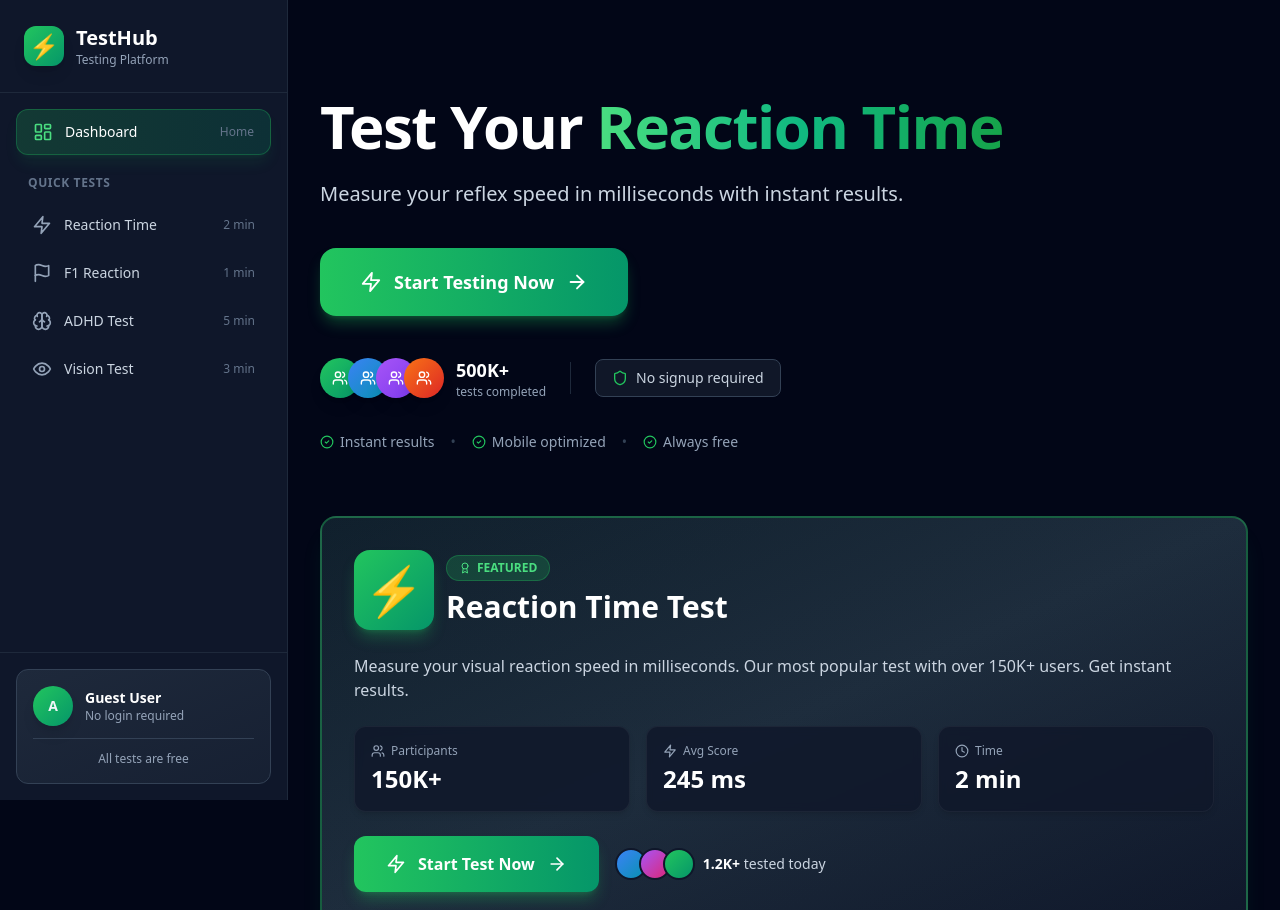
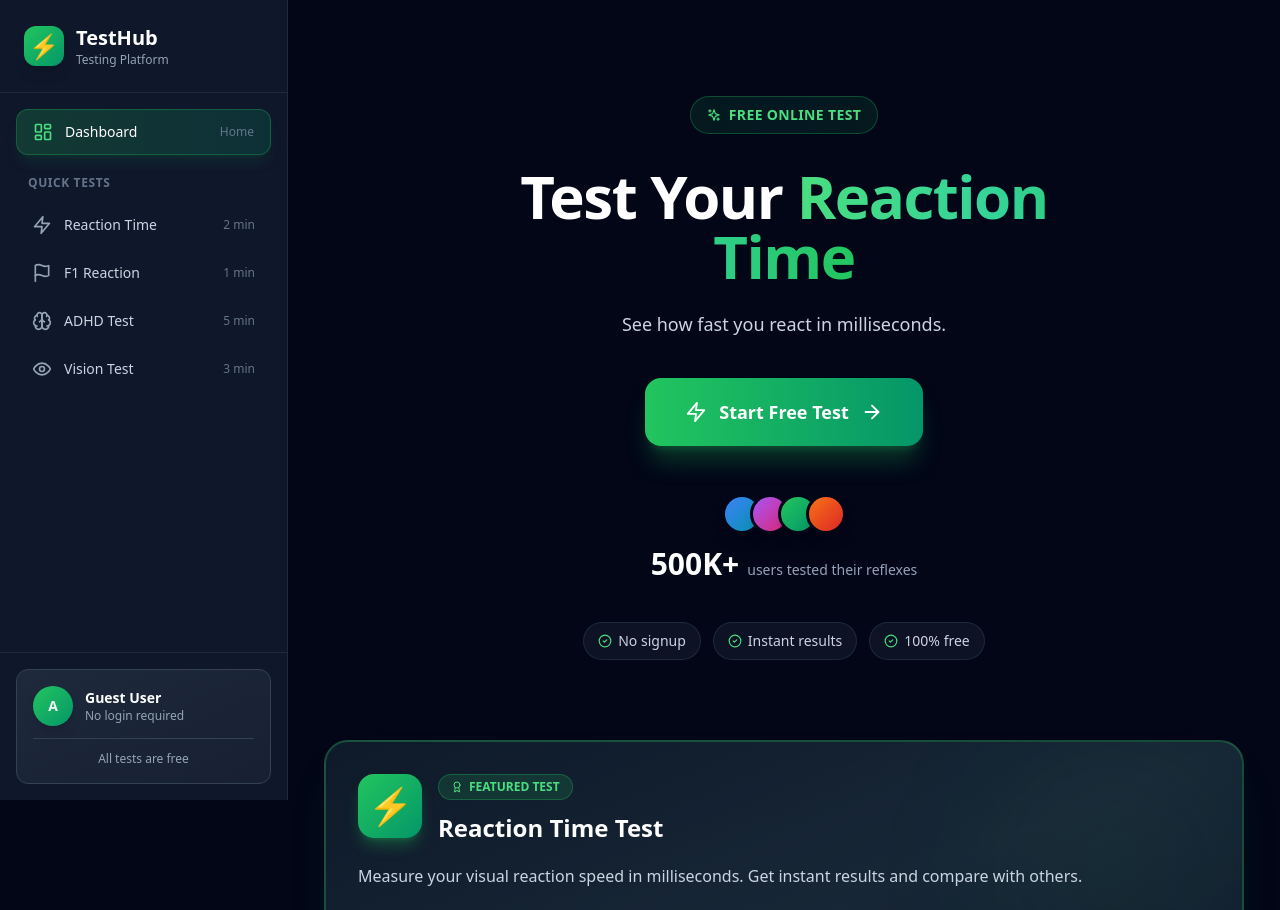
Before and after one commit to tevzadze500/test, a React (Vite) app: page / in a window 1280 px wide. Shown: the top 910 px of the page. Built offline with nearby package versions, Linux system fonts and the light colour scheme.

Commit message:
fix routing vercel

```diff
--- a/src/components/FeaturedTest.jsx
+++ b/src/components/FeaturedTest.jsx
@@ -1,6 +1,6 @@
 import React from 'react';
 import { Link } from 'react-router-dom';
-import { Zap, Users, Clock, ArrowRight, Award } from 'lucide-react';
+import { Zap, Users, Clock, ArrowRight, Award, TrendingUp } from 'lucide-react';
 
 const FeaturedTest = ({ test }) => {
   // Get the route for the test
@@ -13,87 +13,90 @@ const FeaturedTest = ({ test }) => {
   const testRoute = getTestRoute(test.id);
 
   return (
+    <div className="px-1">
       <Link
         to={testRoute}
-      className="group relative bg-gradient-to-br from-slate-900 via-slate-800 to-slate-900 border-2 border-green-500/40 rounded-2xl p-6 sm:p-8 cursor-pointer overflow-hidden hover:border-green-500/70 transition-all duration-300 block shadow-xl shadow-green-500/10 hover:shadow-2xl hover:shadow-green-500/20 hover:scale-[1.01]"
+        className="group relative bg-gradient-to-br from-slate-900/90 via-slate-800/80 to-slate-900/90 border-2 border-green-500/30 rounded-2xl sm:rounded-3xl p-6 sm:p-8 cursor-pointer overflow-hidden hover:border-green-500/60 transition-all duration-300 block shadow-2xl shadow-green-500/10 hover:shadow-green-500/20 hover:scale-[1.01] active:scale-[0.99]"
       >
-      {/* Background Glow Effect */}
-      <div className="absolute inset-0 bg-gradient-to-br from-green-500/10 via-emerald-500/5 to-transparent opacity-50 group-hover:opacity-100 transition-opacity duration-300" />
-      <div className="absolute inset-0 bg-gradient-radial from-green-500/5 via-transparent to-transparent opacity-0 group-hover:opacity-100 transition-opacity duration-500" />
+        {/* Background Glow Effect - Subtle & Premium */}
+        <div className="absolute inset-0 bg-gradient-to-br from-green-500/5 via-emerald-500/5 to-transparent opacity-60 group-hover:opacity-100 transition-opacity duration-500" />
+        <div className="absolute top-0 right-0 w-64 h-64 bg-green-500/5 rounded-full blur-3xl group-hover:bg-green-500/10 transition-all duration-700" />
 
         {/* Content */}
         <div className="relative z-10">
-        {/* Mobile-Optimized Header */}
-        <div className="flex flex-col sm:flex-row sm:items-center gap-4 mb-5 sm:mb-6">
-          <div className="flex items-center gap-3">
-            <div className="w-16 h-16 sm:w-20 sm:h-20 rounded-2xl bg-gradient-to-br from-green-500 to-emerald-600 flex items-center justify-center text-4xl sm:text-5xl shadow-lg shadow-green-500/30 shrink-0">
+          {/* Header - Icon + Badge + Title */}
+          <div className="flex items-start gap-4 mb-5">
+            {/* Icon */}
+            <div className="w-14 h-14 sm:w-16 sm:h-16 rounded-2xl bg-gradient-to-br from-green-500 to-emerald-600 flex items-center justify-center text-3xl sm:text-4xl shadow-lg shadow-green-500/30 shrink-0 group-hover:scale-110 transition-transform duration-300">
               {test.icon}
             </div>
-            <div className="flex-1">
-              <div className="flex items-center gap-2 mb-2">
-                <span className="inline-flex items-center gap-1.5 px-3 py-1 bg-green-500/20 text-green-400 text-xs font-bold rounded-full border border-green-500/30">
+
+            {/* Title + Badge */}
+            <div className="flex-1 min-w-0">
+              <div className="inline-flex items-center gap-1.5 px-3 py-1 bg-green-500/15 text-green-400 text-[10px] sm:text-xs font-bold rounded-full border border-green-500/30 mb-3">
                 <Award size={12} />
-                  FEATURED
-                </span>
+                <span>FEATURED TEST</span>
               </div>
-              <h2 className="text-xl sm:text-2xl md:text-3xl font-bold text-white">
+              <h2 className="text-xl sm:text-2xl font-bold text-white leading-tight">
                 {test.name}
               </h2>
             </div>
           </div>
-        </div>
 
-        <p className="text-sm sm:text-base text-dark-300 mb-5 sm:mb-6 leading-relaxed">
-          {test.description}. Our most popular test with over {test.stats.participants} users. Get instant results.
+          {/* Short Description - Reduced Length */}
+          <p className="text-sm sm:text-base text-dark-300 mb-6 leading-relaxed">
+            {test.description}. Get instant results and compare with others.
           </p>
 
-        {/* Stats Grid - Mobile Optimized */}
-        <div className="grid grid-cols-3 gap-3 sm:gap-4 mb-5 sm:mb-6">
-          <div className="bg-slate-900/80 backdrop-blur-sm rounded-xl p-3 sm:p-4 border border-white/5 shadow-md">
-            <div className="flex items-center gap-1.5 text-dark-400 text-xs mb-1">
-              <Users size={14} className="shrink-0" />
-              <span className="hidden sm:inline">Participants</span>
-              <span className="sm:hidden">Users</span>
+          {/* Stats Grid - Compact & Clean */}
+          <div className="grid grid-cols-3 gap-3 mb-6">
+            <div className="bg-dark-900/60 backdrop-blur-sm rounded-xl p-3 sm:p-4 border border-dark-700/50">
+              <div className="flex items-center gap-1.5 text-dark-400 text-[10px] sm:text-xs mb-1.5">
+                <Users size={12} className="shrink-0" />
+                <span>Users</span>
               </div>
-            <div className="text-lg sm:text-2xl font-bold text-white">{test.stats.participants}</div>
+              <div className="text-base sm:text-xl font-bold text-white">{test.stats.participants}</div>
             </div>
-          <div className="bg-slate-900/80 backdrop-blur-sm rounded-xl p-3 sm:p-4 border border-white/5 shadow-md">
-            <div className="flex items-center gap-1.5 text-dark-400 text-xs mb-1">
-              <Zap size={14} className="shrink-0" />
-              <span className="hidden sm:inline">Avg Score</span>
-              <span className="sm:hidden">Avg</span>
+            <div className="bg-dark-900/60 backdrop-blur-sm rounded-xl p-3 sm:p-4 border border-dark-700/50">
+              <div className="flex items-center gap-1.5 text-dark-400 text-[10px] sm:text-xs mb-1.5">
+                <Zap size={12} className="shrink-0" />
+                <span>Avg</span>
               </div>
-            <div className="text-lg sm:text-2xl font-bold text-white">{test.stats.avgScore}</div>
+              <div className="text-base sm:text-xl font-bold text-white">{test.stats.avgScore}</div>
             </div>
-          <div className="bg-slate-900/80 backdrop-blur-sm rounded-xl p-3 sm:p-4 border border-white/5 shadow-md">
-            <div className="flex items-center gap-1.5 text-dark-400 text-xs mb-1">
-              <Clock size={14} className="shrink-0" />
+            <div className="bg-dark-900/60 backdrop-blur-sm rounded-xl p-3 sm:p-4 border border-dark-700/50">
+              <div className="flex items-center gap-1.5 text-dark-400 text-[10px] sm:text-xs mb-1.5">
+                <Clock size={12} className="shrink-0" />
                 <span>Time</span>
               </div>
-            <div className="text-lg sm:text-2xl font-bold text-white">{test.duration}</div>
+              <div className="text-base sm:text-xl font-bold text-white">{test.duration}</div>
             </div>
           </div>
 
-        {/* CTA - Mobile First */}
+          {/* CTA - Premium Button */}
           <div className="flex flex-col sm:flex-row items-stretch sm:items-center gap-3 sm:gap-4">
-          <button className="flex items-center justify-center gap-3 px-6 sm:px-8 py-4 bg-gradient-to-r from-green-500 to-emerald-600 hover:from-green-600 hover:to-emerald-700 rounded-xl text-white font-bold transition-all duration-300 shadow-lg shadow-green-500/30 hover:shadow-green-500/50 group-hover:scale-105 text-base touch-manipulation min-h-[56px]">
+            <button className="flex items-center justify-center gap-3 px-6 sm:px-8 py-4 sm:py-5 bg-gradient-to-r from-green-500 to-emerald-600 hover:from-green-600 hover:to-emerald-700 rounded-xl sm:rounded-2xl text-white font-bold transition-all duration-300 shadow-lg shadow-green-500/30 hover:shadow-xl hover:shadow-green-500/40 group-hover:scale-[1.02] active:scale-[0.98] text-base touch-manipulation min-h-[56px]">
               <Zap size={20} className="shrink-0" />
               <span>Start Test Now</span>
               <ArrowRight size={20} className="shrink-0 group-hover:translate-x-1 transition-transform" />
             </button>
-          <div className="flex items-center justify-center sm:justify-start gap-2 text-xs sm:text-sm text-dark-400">
-            <div className="flex -space-x-2">
-              <div className="w-8 h-8 rounded-full bg-gradient-to-br from-blue-500 to-cyan-600 border-2 border-dark-900" />
-              <div className="w-8 h-8 rounded-full bg-gradient-to-br from-purple-500 to-pink-600 border-2 border-dark-900" />
-              <div className="w-8 h-8 rounded-full bg-gradient-to-br from-green-500 to-emerald-600 border-2 border-dark-900" />
+
+            {/* Live Activity Indicator */}
+            <div className="flex items-center justify-center sm:justify-start gap-2 text-xs sm:text-sm text-dark-400 py-2">
+              <div className="flex items-center gap-2">
+                <div className="relative flex items-center justify-center">
+                  <div className="w-2 h-2 rounded-full bg-green-500 animate-pulse" />
+                  <div className="absolute w-2 h-2 rounded-full bg-green-500 animate-ping opacity-75" />
                 </div>
                 <span className="text-dark-300">
-              <strong className="text-white">1.2K+</strong> tested today
+                  <strong className="text-white font-semibold">1.2K+</strong> tested today
                 </span>
               </div>
             </div>
           </div>
+        </div>
       </Link>
+    </div>
   );
 };
 
--- a/src/components/Hero.jsx
+++ b/src/components/Hero.jsx
@@ -1,87 +1,79 @@
 import React from 'react';
 import { Link } from 'react-router-dom';
-import { Zap, ArrowRight, Users, Shield, CheckCircle2 } from 'lucide-react';
+import { Zap, ArrowRight, CheckCircle2, Sparkles } from 'lucide-react';
 
 const Hero = () => {
   return (
-    <div className="mb-12 sm:mb-16 pt-8 sm:pt-12 md:pt-16">
-      {/* Premium Hero - Mobile First */}
-      <div className="text-center lg:text-left max-w-3xl mx-auto lg:mx-0">
+    <div className="pt-8 pb-12 sm:pt-12 sm:pb-16 md:pt-16 md:pb-20 px-1">
+      {/* Premium Hero - Mobile First with Generous Spacing */}
+      <div className="text-center max-w-2xl mx-auto">
 
-        {/* Headline */}
-        <h1 className="text-3xl sm:text-4xl md:text-5xl lg:text-6xl font-bold text-white mb-5 sm:mb-6 leading-[1.15] tracking-tight">
+        {/* Top Badge - Attention Grabber */}
+        <div className="mb-6 sm:mb-8 flex justify-center animate-fade-in">
+          <div className="inline-flex items-center gap-2 px-4 py-2 bg-gradient-to-r from-green-500/10 via-emerald-500/10 to-green-500/10 border border-green-500/30 rounded-full">
+            <Sparkles size={14} className="text-green-400" />
+            <span className="text-xs sm:text-sm font-semibold text-green-400 tracking-wide">
+              FREE ONLINE TEST
+            </span>
+          </div>
+        </div>
+
+        {/* Hero Title - Ultra Clear & Dominant */}
+        <h1 className="text-[2.5rem] leading-[1.1] sm:text-5xl md:text-6xl font-bold text-white mb-5 sm:mb-6 tracking-tight px-4">
           Test Your{' '}
-          <span className="bg-gradient-to-r from-green-400 via-emerald-500 to-green-600 bg-clip-text text-transparent">
+          <span className="bg-gradient-to-r from-green-400 via-emerald-400 to-green-500 bg-clip-text text-transparent">
             Reaction Time
           </span>
         </h1>
 
-        {/* Shorter Description - Clear Separation */}
-        <p className="text-base sm:text-lg md:text-xl text-dark-300 mb-8 sm:mb-10 font-light leading-relaxed max-w-2xl mx-auto lg:mx-0">
-          Measure your reflex speed in milliseconds with instant results.
+        {/* Ultra-Short Description */}
+        <p className="text-base sm:text-lg text-dark-300 mb-8 sm:mb-10 font-normal leading-relaxed px-4">
+          See how fast you react in milliseconds.
         </p>
 
-        {/* Primary CTA - Standalone & Dominant */}
-        <div className="mb-8 sm:mb-10">
+        {/* Premium CTA - Standalone & Highly Visible */}
+        <div className="mb-10 sm:mb-12 px-4">
           <Link
-            to="#popular"
-            className="inline-flex items-center justify-center gap-3 px-8 sm:px-10 py-4 sm:py-5 bg-gradient-to-r from-green-500 to-emerald-600 hover:from-green-600 hover:to-emerald-700 rounded-xl sm:rounded-2xl text-white font-bold transition-all duration-300 shadow-lg shadow-green-500/30 hover:shadow-green-500/50 hover:shadow-2xl hover:scale-[1.02] group text-base sm:text-lg w-full sm:w-auto"
+            to="#featured"
+            className="group inline-flex items-center justify-center gap-3 w-full sm:w-auto px-8 py-5 sm:px-10 sm:py-5 bg-gradient-to-r from-green-500 to-emerald-600 hover:from-green-600 hover:to-emerald-700 rounded-2xl text-white font-bold text-base sm:text-lg transition-all duration-300 shadow-xl shadow-green-500/25 hover:shadow-2xl hover:shadow-green-500/40 hover:scale-[1.02] active:scale-[0.98]"
           >
-            <Zap size={22} className="shrink-0" />
-            <span>Start Testing Now</span>
+            <Zap size={22} className="shrink-0 group-hover:rotate-12 transition-transform" />
+            <span>Start Free Test</span>
             <ArrowRight size={22} className="shrink-0 group-hover:translate-x-1 transition-transform" />
           </Link>
         </div>
 
-        {/* Premium Social Proof Row */}
-        <div className="flex flex-col sm:flex-row items-center justify-center lg:justify-start gap-4 sm:gap-6 mb-6 sm:mb-8">
-          {/* User Avatars + Count */}
-          <div className="flex items-center gap-3">
+        {/* Social Proof - Clean & Impactful */}
+        <div className="mb-8 sm:mb-10 px-4">
+          <div className="flex flex-col items-center gap-3">
+            {/* User Avatars Stack */}
             <div className="flex -space-x-3">
-              <div className="w-10 h-10 rounded-full bg-gradient-to-br from-green-500 to-emerald-600 border-3 border-dark-950 shadow-lg flex items-center justify-center">
-                <Users size={16} className="text-white" />
-              </div>
-              <div className="w-10 h-10 rounded-full bg-gradient-to-br from-blue-500 to-cyan-600 border-3 border-dark-950 shadow-lg flex items-center justify-center">
-                <Users size={16} className="text-white" />
-              </div>
-              <div className="w-10 h-10 rounded-full bg-gradient-to-br from-purple-500 to-violet-600 border-3 border-dark-950 shadow-lg flex items-center justify-center">
-                <Users size={16} className="text-white" />
-              </div>
-              <div className="w-10 h-10 rounded-full bg-gradient-to-br from-orange-500 to-red-600 border-3 border-dark-950 shadow-lg flex items-center justify-center">
-                <Users size={16} className="text-white" />
-              </div>
+              <div className="w-10 h-10 rounded-full bg-gradient-to-br from-blue-500 to-cyan-600 border-[3px] border-dark-950 shadow-lg" />
+              <div className="w-10 h-10 rounded-full bg-gradient-to-br from-purple-500 to-pink-600 border-[3px] border-dark-950 shadow-lg" />
+              <div className="w-10 h-10 rounded-full bg-gradient-to-br from-green-500 to-emerald-600 border-[3px] border-dark-950 shadow-lg" />
+              <div className="w-10 h-10 rounded-full bg-gradient-to-br from-orange-500 to-red-600 border-[3px] border-dark-950 shadow-lg" />
             </div>
-            <div className="text-left">
-              <div className="text-white font-bold text-lg">500K+</div>
-              <div className="text-dark-400 text-xs font-medium">tests completed</div>
+            {/* Count - Big & Bold */}
+            <div className="text-center">
+              <span className="text-2xl sm:text-3xl font-bold text-white">500K+</span>
+              <span className="text-dark-400 text-sm ml-2">users tested their reflexes</span>
             </div>
-          </div>
-
-          {/* Divider */}
-          <div className="hidden sm:block w-px h-8 bg-dark-800" />
-
-          {/* Trust Badge */}
-          <div className="flex items-center gap-2 px-4 py-2 bg-dark-800/50 rounded-lg border border-dark-700">
-            <Shield size={16} className="text-green-500 shrink-0" />
-            <span className="text-dark-300 text-sm font-medium">No signup required</span>
           </div>
         </div>
 
-        {/* Simplified Benefits - Inline Text */}
-        <div className="flex flex-wrap items-center justify-center lg:justify-start gap-x-4 gap-y-2 text-sm text-dark-400">
-          <div className="flex items-center gap-1.5">
-            <CheckCircle2 size={14} className="text-green-500 shrink-0" />
-            <span>Instant results</span>
+        {/* Trust Badges - Clean Pills */}
+        <div className="flex flex-wrap items-center justify-center gap-2.5 sm:gap-3 px-4">
+          <div className="inline-flex items-center gap-1.5 px-3.5 py-2 bg-dark-800/40 border border-dark-700/50 rounded-full">
+            <CheckCircle2 size={14} className="text-green-400" />
+            <span className="text-xs sm:text-sm text-dark-300 font-medium">No signup</span>
           </div>
-          <span className="text-dark-700">•</span>
-          <div className="flex items-center gap-1.5">
-            <CheckCircle2 size={14} className="text-green-500 shrink-0" />
-            <span>Mobile optimized</span>
+          <div className="inline-flex items-center gap-1.5 px-3.5 py-2 bg-dark-800/40 border border-dark-700/50 rounded-full">
+            <CheckCircle2 size={14} className="text-green-400" />
+            <span className="text-xs sm:text-sm text-dark-300 font-medium">Instant results</span>
           </div>
-          <span className="text-dark-700">•</span>
-          <div className="flex items-center gap-1.5">
-            <CheckCircle2 size={14} className="text-green-500 shrink-0" />
-            <span>Always free</span>
+          <div className="inline-flex items-center gap-1.5 px-3.5 py-2 bg-dark-800/40 border border-dark-700/50 rounded-full">
+            <CheckCircle2 size={14} className="text-green-400" />
+            <span className="text-xs sm:text-sm text-dark-300 font-medium">100% free</span>
           </div>
         </div>
 
--- /dev/null
+++ b/src/components/MobileTopBar.jsx
@@ -0,0 +1,36 @@
+import React, { useState } from 'react';
+import { Menu, X } from 'lucide-react';
+
+const MobileTopBar = ({ onMenuToggle, isMenuOpen }) => {
+  return (
+    <div className="lg:hidden sticky top-0 z-50 bg-dark-950/80 backdrop-blur-xl border-b border-dark-800/50">
+      <div className="flex items-center justify-between px-4 py-3">
+        {/* Logo/Brand */}
+        <div className="flex items-center gap-2.5">
+          <div className="w-8 h-8 rounded-lg bg-gradient-to-br from-green-500 to-emerald-600 flex items-center justify-center shadow-lg">
+            <span className="text-lg">⚡</span>
+          </div>
+          <div className="flex flex-col">
+            <span className="text-white font-bold text-sm leading-none">TestHub</span>
+            <span className="text-dark-400 text-[10px] leading-none mt-0.5">Testing Platform</span>
+          </div>
+        </div>
+
+        {/* Menu Button - Modern & Clean */}
+        <button
+          onClick={onMenuToggle}
+          className="p-2.5 rounded-xl bg-dark-800/60 border border-dark-700/50 hover:bg-dark-700/80 hover:border-dark-600/50 transition-all duration-200 active:scale-95"
+          aria-label="Toggle menu"
+        >
+          {isMenuOpen ? (
+            <X size={20} className="text-white" />
+          ) : (
+            <Menu size={20} className="text-white" />
+          )}
+        </button>
+      </div>
+    </div>
+  );
+};
+
+export default MobileTopBar;
--- a/src/components/Sidebar.jsx
+++ b/src/components/Sidebar.jsx
@@ -10,9 +10,7 @@ import {
   X
 } from 'lucide-react';
 
-const Sidebar = () => {
-  const [isOpen, setIsOpen] = useState(false);
-
+const Sidebar = ({ isOpen, setIsOpen }) => {
   const menuItems = [
     { icon: LayoutDashboard, label: 'Dashboard', path: '/', description: 'Home' },
     { divider: true, label: 'Quick Tests' },
@@ -24,15 +22,6 @@ const Sidebar = () => {
 
   return (
     <>
-      {/* Mobile Menu Button */}
-      <button
-        onClick={() => setIsOpen(!isOpen)}
-        className="lg:hidden fixed top-4 left-4 z-50 p-2.5 bg-dark-800 rounded-xl border border-dark-700 hover:bg-dark-700 transition-colors shadow-lg"
-        aria-label="Toggle menu"
-      >
-        {isOpen ? <X size={24} className="text-white" /> : <Menu size={24} className="text-white" />}
-      </button>
-
       {/* Overlay */}
       {isOpen && (
         <div
--- a/src/pages/HomePage.jsx
+++ b/src/pages/HomePage.jsx
@@ -1,5 +1,6 @@
-import React from 'react';
+import React, { useState } from 'react';
 import Sidebar from '../components/Sidebar';
+import MobileTopBar from '../components/MobileTopBar';
 import Hero from '../components/Hero';
 import FeaturedTest from '../components/FeaturedTest';
 import TestCard from '../components/TestCard';
@@ -8,23 +9,30 @@ import { tests, getFeaturedTest, getPopularTests, testCategories } from '../data
 import { Sparkles, Zap, Target, TrendingUp } from 'lucide-react';
 
 function HomePage() {
+  const [isSidebarOpen, setIsSidebarOpen] = useState(false);
   const featuredTest = getFeaturedTest();
   const popularTests = getPopularTests();
 
   return (
     <div className="flex min-h-screen bg-dark-950">
+      {/* Mobile Top Bar */}
+      <MobileTopBar
+        onMenuToggle={() => setIsSidebarOpen(!isSidebarOpen)}
+        isMenuOpen={isSidebarOpen}
+      />
+
       {/* Sidebar */}
-      <Sidebar />
+      <Sidebar isOpen={isSidebarOpen} setIsOpen={setIsSidebarOpen} />
 
       {/* Main Content */}
       <main className="flex-1 overflow-y-auto">
-        <div className="max-w-7xl mx-auto p-4 sm:p-6 lg:p-8">
+        <div className="max-w-7xl mx-auto p-4 sm:p-6 lg:p-8 lg:pt-8">
           {/* Hero Section */}
           <Hero />
 
-          {/* Featured Test */}
+          {/* Featured Test - More spacing from hero */}
           {featuredTest && (
-            <section className="mb-10 sm:mb-14" id="featured">
+            <section className="mb-12 sm:mb-16 md:mb-20" id="featured">
               <FeaturedTest test={featuredTest} />
             </section>
           )}
```
Lines whose indentation alone changed are shown as unchanged.
